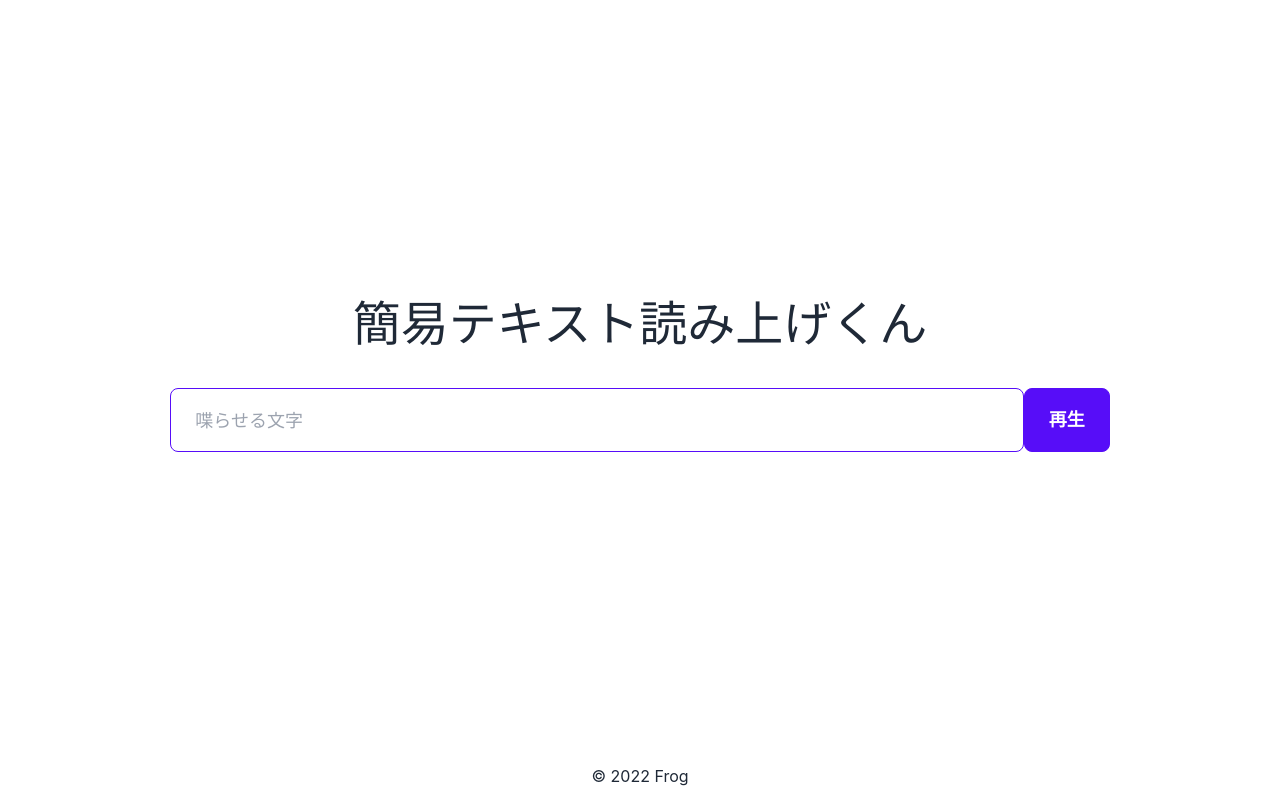
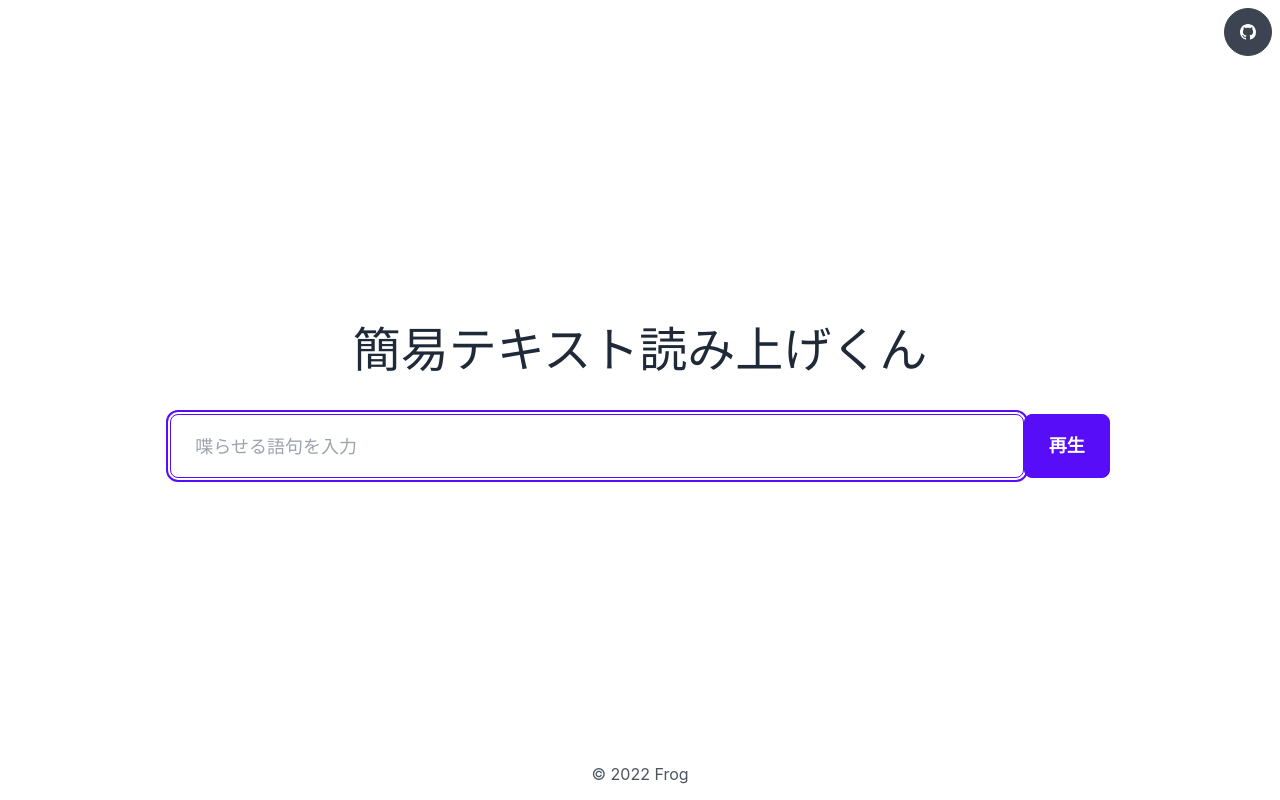
Before and after one commit to r-40021/read-text, a website built with webpack: page src/html/index.html in a window 1280 px wide. Both pictures are taken after typing "Sample" into the empty fields and a click on the input "再生". Built offline with nearby package versions, Linux system fonts and the light colour scheme.

Commit message:
[Add]GitHub Button

```diff
--- a/package.json
+++ b/package.json
@@ -1,7 +1,7 @@
 {
   "name": "read-text",
-  "version": "0.0.1",
-  "description": "入力した文字を喋らせることができる簡易アプリです",
+  "version": "1.0.0",
+  "description": "入力した文字を喋らせることができる簡易アプリ",
   "main": "index.js",
   "author": "Frog",
   "license": "MIT",
--- a/src/html/index.html
+++ b/src/html/index.html
@@ -19,15 +19,22 @@
 
 <body>
   <div class="flex flex-col h-screen justify-center items-center">
+    <div class="text-right w-full pr-2 pt-2">
+      <a class="btn btn-circle" href="https://github.com/r-40021/read-text" target="_blank" title="ソースコードを見る">
+        <svg xmlns="http://www.w3.org/2000/svg" width="16" height="16" fill="currentColor" class="bi bi-github" viewBox="0 0 16 16">
+          <path d="M8 0C3.58 0 0 3.58 0 8c0 3.54 2.29 6.53 5.47 7.59.4.07.55-.17.55-.38 0-.19-.01-.82-.01-1.49-2.01.37-2.53-.49-2.69-.94-.09-.23-.48-.94-.82-1.13-.28-.15-.68-.52-.01-.53.63-.01 1.08.58 1.23.82.72 1.21 1.87.87 2.33.66.07-.52.28-.87.51-1.07-1.78-.2-3.64-.89-3.64-3.95 0-.87.31-1.59.82-2.15-.08-.2-.36-1.02.08-2.12 0 0 .67-.21 2.2.82.64-.18 1.32-.27 2-.27.68 0 1.36.09 2 .27 1.53-1.04 2.2-.82 2.2-.82.44 1.1.16 1.92.08 2.12.51.56.82 1.27.82 2.15 0 3.07-1.87 3.75-3.65 3.95.29.25.54.73.54 1.48 0 1.07-.01 1.93-.01 2.2 0 .21.15.46.55.38A8.012 8.012 0 0 0 16 8c0-4.42-3.58-8-8-8z"/>
+        </svg>
+      </a>
+    </div>
     <div class="flex justify-center items-center flex-col max-w-none md:prose-lg prose-sm flex-1">
       <h1>簡易テキスト読み上げくん</h1>
       <form id="textForm" class="flex justify-center w-screen">
-        <input type="text" placeholder="喋らせる文字" class="input input-bordered input-primary w-2/3 input-lg" required
+        <input type="text" placeholder="喋らせる語句を入力" class="input input-bordered input-primary w-2/3 input-lg" required
           id="text" autofocus>
         <input type="submit" class="btn btn-primary btn-lg" value="再生" title="入力した語句を読み上げます。">
       </form>
     </div>
-    <div class="py-3">
+    <div class="py-3 prose prose-stone">
       <p>&copy; 2022 Frog</p>
     </div>
   </div>
--- a/src/js/index.js
+++ b/src/js/index.js
@@ -9,10 +9,11 @@ document.addEventListener('DOMContentLoaded', () => {
   const text = document.getElementById('text');
 
   form.addEventListener('submit', (e) => {
+    if (!text.value) return;
     e.preventDefault();
     const uttr = new SpeechSynthesisUtterance(text.value);
-    speechSynthesis.cancel();
     speechSynthesis.speak(uttr);
     text.value = null;
+    text.focus();
   })
 })
```
Also changed, not shown: dist/bundle.js, dist/index.html, dist/style.css.
